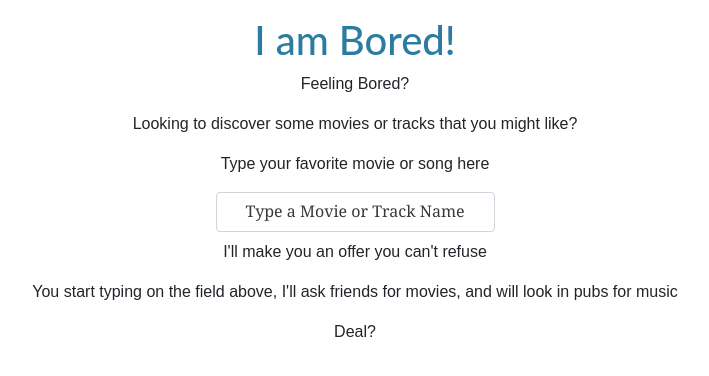
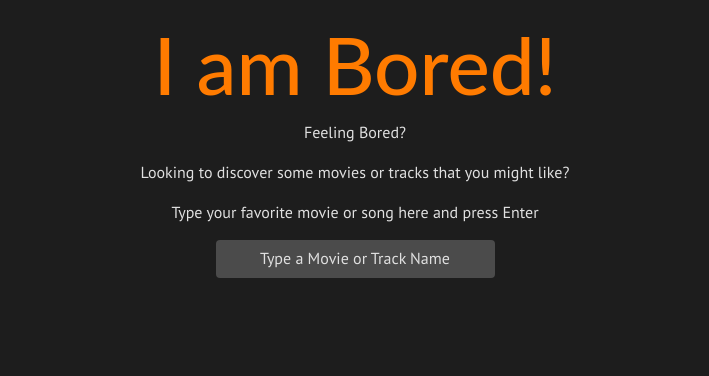
Before and after one commit to navaneeth-ashok/IamBoredAngular, an Angular app: page / in a window 1280 px wide. Shown: the top 376 px of the page, without its empty margins (285-994 px from the left). Built offline with nearby package versions, Linux system fonts and the light colour scheme.

Commit message:
Added more UI styles, added descriptive text under the suggestions

```diff
--- a/src/app/input/input.component.html
+++ b/src/app/input/input.component.html
@@ -1,16 +1,13 @@
 <div class="container text-center">
-    <p>{{welcomeObj.welcomeString1}}</p>
-    <p>{{welcomeObj.welcomeString2}}</p>
-    <p>{{welcomeObj.welcomeString3}}</p>
-    <input #searchEntry autocomplete="off" class="form-control  w-25 ms-auto me-auto" type="text" id="userInput"
-        placeholder="Type a Movie or Track Name" (change)="updateSearch(searchEntry.value)"
-        aria-label="Movie or Track Title">
+    <div class="center-welcome">
+        <p>{{welcomeObj.welcomeString1}}</p>
+        <p>{{welcomeObj.welcomeString2}}</p>
+        <p>{{welcomeObj.welcomeString3}} and press Enter</p>
+        <input #searchEntry autocomplete="off" class="form-control  w-25 ms-auto me-auto" type="text" id="userInput"
+            placeholder="Type a Movie or Track Name" (change)="updateSearch(searchEntry.value)"
+            aria-label="Movie or Track Title">
+    </div>
     <div class="mt-2 mb-2">
         <app-suggestions [inputData]="searchInput"></app-suggestions>
     </div>
-    <div class="" *ngIf="searchInput === ''">
-        <p>{{welcomeObj.welcomeString4}}</p>
-        <p>{{welcomeObj.welcomeString5}}</p>
-        <p>{{welcomeObj.welcomeString6}}</p>
-    </div>
 </div>
--- a/src/app/movie/movie.component.html
+++ b/src/app/movie/movie.component.html
@@ -11,11 +11,12 @@
             <div class="movie__details col-sm-6">
                 <div class="movie mt-1 mb-1 genre">{{movieItem.genre}}</div>
                 <div class="movie mt-1 mb-1 actors">{{movieItem.actors}}</div>
-                <div class="movie mt-1 mb-1 row">
+                <div class="movie mt-3 mb-1 plot">{{movieItem.plot}}</div>
+                <div class="movie mt-3 mb-1 row">
                     <div class="movie mt-1 mb-1 col release">{{movieItem.release}}</div>
                     <div class="movie mt-1 mb-1 col runtime">{{movieItem.runtime}}</div>
                 </div>
-                <div class="movie mt-1 mb-1 row">
+                <div class="movie mt-3 mb-1 row">
                     <div class="movie mt-1 mb-1 col meta-score">
                         {{movieItem.metaScore}}
                     </div>
@@ -23,7 +24,7 @@
                         {{movieItem.imdbRating}}
                     </div>
                 </div>
-                <div class="movie mt-1 mb-1 plot">{{movieItem.plot}}</div>
+
 
             </div>
             <div class="movie__details col-sm-3">
@@ -32,9 +33,12 @@
                     allowFullScreen></iframe>
             </div>
         </ng-template>
-        <button type="button" class="btn" (click)="toggleExpand()">
-            <div *ngIf="isExpanded; else collapse">Close</div>
-            <ng-template #collapse>Read More</ng-template>
-        </button>
+        <div *ngIf="isMobileDevice()">
+            <button type="button" class="btn" (click)="toggleExpand()">
+                <div *ngIf="isExpanded; else collapse">Close</div>
+                <ng-template #collapse>Read More</ng-template>
+            </button>
+        </div>
+
     </div>
 </div>
--- a/src/app/suggestions/suggestions.component.html
+++ b/src/app/suggestions/suggestions.component.html
@@ -1,8 +1,6 @@
 <div class="container">
-
-
     <div class="" *ngIf="!isLoaded">
-        Loading
+        Waking up the server, checking for movies and music
     </div>
     <div class="" *ngIf="!showResults; else loadedBlock">
         <!-- Empty condition to prevent unwanted loading of component -->
@@ -15,13 +13,19 @@
                 *ngFor="let item of suggestion?.sugg">
                 {{item.movieTitle}}
             </button>
+            <p>Click on these suggestions to search again</p>
         </div>
         <div class="container">
             <div class="row" *ngFor="let item of suggestion?.movies">
                 <div class="col m-2 card__master">
-
                     <app-movie [movieData]="item"></app-movie>
-
+                </div>
+            </div>
+        </div>
+        <div class="container">
+            <div class="row">
+                <div class="col-sm-4 card__master" *ngFor="let item of suggestion?.tracks">
+                    <app-track [trackData]="item"></app-track>
                 </div>
             </div>
         </div>
--- a/src/app/track/track.component.html
+++ b/src/app/track/track.component.html
@@ -1 +1,15 @@
-<p>track works!</p>
+<div class="">
+    <div class="track m-2 parent card__custom row">
+        <h2 class="track mt-1 mb-1 name">{{trackItem.name}}</h2>
+        <img class="track mt-1 mb-1 poster-img" [src]="urlPoster" alt="Album poster of ${{trackItem.name}}" />
+        <div class="text-center mt-2">
+            <a [href]="urlAlbumLink" class="track mb-1 m-1 album__name">
+                {{trackItem.albumName}}
+            </a>
+        </div>
+        <div>
+            <iframe [src]="urlTrackLink" width="98%" height="80" frameBorder="0" allowtransparency="true"
+                allow="encrypted-media" title="Spotify Audio Player"></iframe>
+        </div>
+    </div>
+</div>
--- a/src/app/track/track.component.ts
+++ b/src/app/track/track.component.ts
@@ -1,15 +1,28 @@
-import { Component, OnInit } from '@angular/core';
+import { Component, Input, OnInit } from '@angular/core';
+import { Track } from '../tracks';
+import { SafeResourceUrl, DomSanitizer } from '@angular/platform-browser';
 
 @Component({
   selector: 'app-track',
   templateUrl: './track.component.html',
-  styleUrls: ['./track.component.css']
+  styleUrls: ['./track.component.css'],
 })
 export class TrackComponent implements OnInit {
-
-  constructor() { }
+  @Input('trackData') public trackItem: Track;
+  public urlPoster: SafeResourceUrl;
+  public urlAlbumLink: SafeResourceUrl;
+  public urlTrackLink: SafeResourceUrl;
+  constructor(public sanitizer: DomSanitizer) {}
 
   ngOnInit(): void {
+    this.urlPoster = this.sanitizer.bypassSecurityTrustResourceUrl(
+      this.trackItem.posterIMG
+    );
+    this.urlAlbumLink = this.sanitizer.bypassSecurityTrustResourceUrl(
+      this.trackItem.albumLink
+    );
+    this.urlTrackLink = this.sanitizer.bypassSecurityTrustResourceUrl(
+      'https://open.spotify.com/embed/track/' + this.trackItem.trackID
+    );
   }
-
 }
--- a/src/styles.css
+++ b/src/styles.css
@@ -1,45 +1,34 @@
 /* You can add global styles to this file, and also import other style files */
 /* Application-wide Styles */
 
+/* @import url("https://fonts.googleapis.com/css2?family=Lato:wght@300&family=Roboto+Condensed:wght@300&family=Roboto:wght@300&display=swap"); */
+
+@import url("https://fonts.googleapis.com/css2?family=PT+Sans&display=swap");
+
 :root {
-  --pseudo: rgb(9, 111, 179);
+  --pseudo: #00e095;
+  --background: #1d1d1d;
+  --box-shadow: #21211c;
+  --text-color: #e0e0e0;
+  --logo: #ff7b00;
+  --h2: #e9e9e9;
+  --card-background: rgba(66, 66, 66, 90);
+}
+
+body {
+  background-color: var(--background) !important;
+  color: var(--text-color) !important;
+  font-family: "PT Sans", sans-serif !important;
+}
+
+h2 {
+  font-size: 1.2em;
+  color: var(--h2);
 }
 
 h1 {
-  color: #369;
-  font-family: Arial, Helvetica, sans-serif;
-  font-size: 250%;
-}
-h2,
-h3 {
-  color: #444;
-  font-family: Arial, Helvetica, sans-serif;
-  font-weight: lighter;
-}
-body {
-  margin: 2em;
-}
-body,
-input[type="text"],
-button {
-  color: #333;
-  font-family: Cambria, Georgia, serif;
-}
-/* everywhere else */
-* {
-  font-family: Arial, Helvetica, sans-serif;
-}
-
-@import url("https://fonts.googleapis.com/css2?family=Lato:wght@300&family=Roboto+Condensed:wght@300&family=Roboto:wght@300&display=swap");
-
-h2 {
-  font-size: 1.2em;
-  color: #39adf0;
-}
-
-h1 {
-  color: #2c7ca1;
-  font-size: 4em;
+  color: var(--logo);
+  font-size: 5em !important;
   cursor: pointer;
   font-family: "Lato", sans-serif;
 }
@@ -52,10 +41,15 @@ input {
 }
 
 input[type="text"] {
-  background-color: rgb(255, 255, 255) !important;
-  color: rgb(58, 58, 58) !important;
+  background-color: rgb(75, 75, 75) !important;
+  color: var(--text-color) !important;
   min-width: 270px;
   padding-bottom: 8px;
+  border: none;
+}
+
+.center-data-loaded {
+  position: relative;
 }
 
 .track img {
@@ -129,19 +123,25 @@ img {
 }
 
 .card__custom {
-  border-radius: 10px;
+  border-radius: 5px;
   padding: 10px;
-  background-color: #ffffff;
+  /* background-color: var(--card-background); */
+  background: rgb(68, 68, 68);
+  background: linear-gradient(
+    180deg,
+    rgba(68, 68, 68, 1) 0%,
+    rgba(37, 37, 37, 1) 89%
+  );
   transition: all 0.2s linear;
   height: 100%;
   margin-left: 0px;
   margin-right: 0px;
-  box-shadow: 0px 5px 15px grey;
+  box-shadow: 0px 5px 15px var(--box-shadow);
 }
 
-.card__custom:hover {
+/* .card__custom:hover {
   background-color: #ececec;
-}
+} */
 
 a.track {
   text-decoration: none;
@@ -204,19 +204,19 @@ footer a:hover {
 }
 
 input::-webkit-input-placeholder {
-  color: rgb(56, 56, 56) !important;
+  color: var(--text-color) !important;
 }
 
 input::-moz-placeholder {
-  color: rgb(56, 56, 56) !important;
+  color: var(--text-color) !important;
 }
 
 input::-ms-placeholder {
-  color: rgb(56, 56, 56) !important;
+  color: var(--text-color) !important;
 }
 
 input::placeholder {
-  color: rgb(56, 56, 56) !important;
+  color: var(--text-color) !important;
 }
 
 .search {
@@ -280,6 +280,10 @@ button img:hover {
   padding-right: 10px;
 }
 
+.suggestion__buttons {
+  color: #e49733 !important;
+}
+
 .suggestion__buttons:hover {
-  color: #fda839;
+  color: #f88f06;
 }
```
